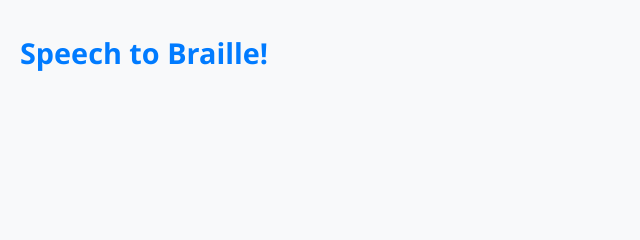
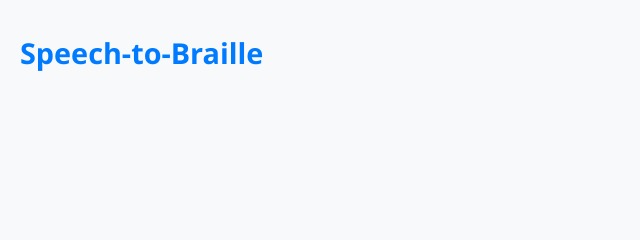
Before and after one commit to FromKylo/s2b, a plain HTML site: page index.html in a window 1280 px wide. Shown: the top 240 px of the page, 0-640 px from the left. Drawn offline with Linux system fonts and the light colour scheme.

Commit message:
title change

```diff
--- a/index.html
+++ b/index.html
@@ -18,7 +18,7 @@
 </head>
 <body>
     <header>
-        <h1>Speech to Braille!</h1>
+        <h1>Speech-to-Braille</h1>
         <div id="ble-status" class="status-indicator disconnected">
             <span class="status-dot"></span>
             <span class="status-text">Disconnected</span>
@@ -87,6 +87,7 @@
     </main>
 
     <footer>
+
         <div class="control-panel">
             <button id="connect-ble" class="primary-btn">Connect Braille Display</button>
             <button id="toggle-debug" class="secondary-btn">Debug Console</button>
```
